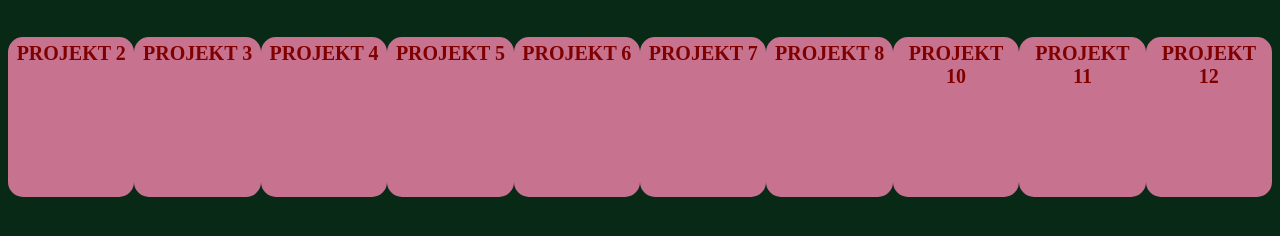
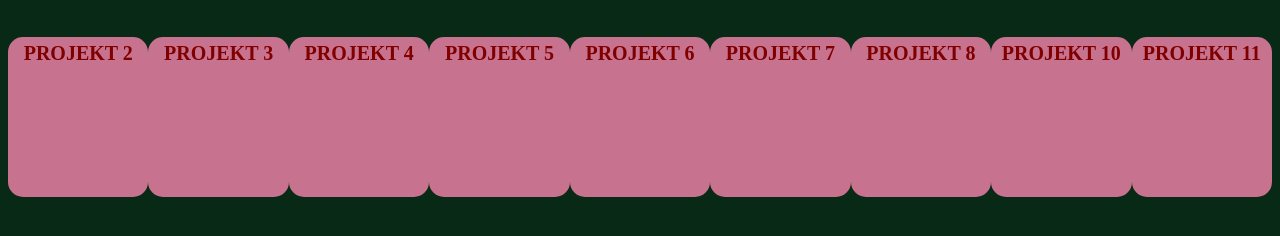
Before and after one commit to dobrawal/projekty-klasa-V, a plain HTML site: page index.html in a window 1280 px wide. Shown: the part 80-316 px from the top of the page. Drawn offline with Linux system fonts and the light colour scheme.

Commit message:
Update index.html

```diff
--- a/index.html
+++ b/index.html
@@ -36,9 +36,6 @@
             <div>
                 <a href="https://dobrawal.github.io/css/">PROJEKT 11</a>
             </div>
-            <div>
-                <a href="">PROJEKT 12</a>
-            </div>
         </main>
     </body>
 
```
